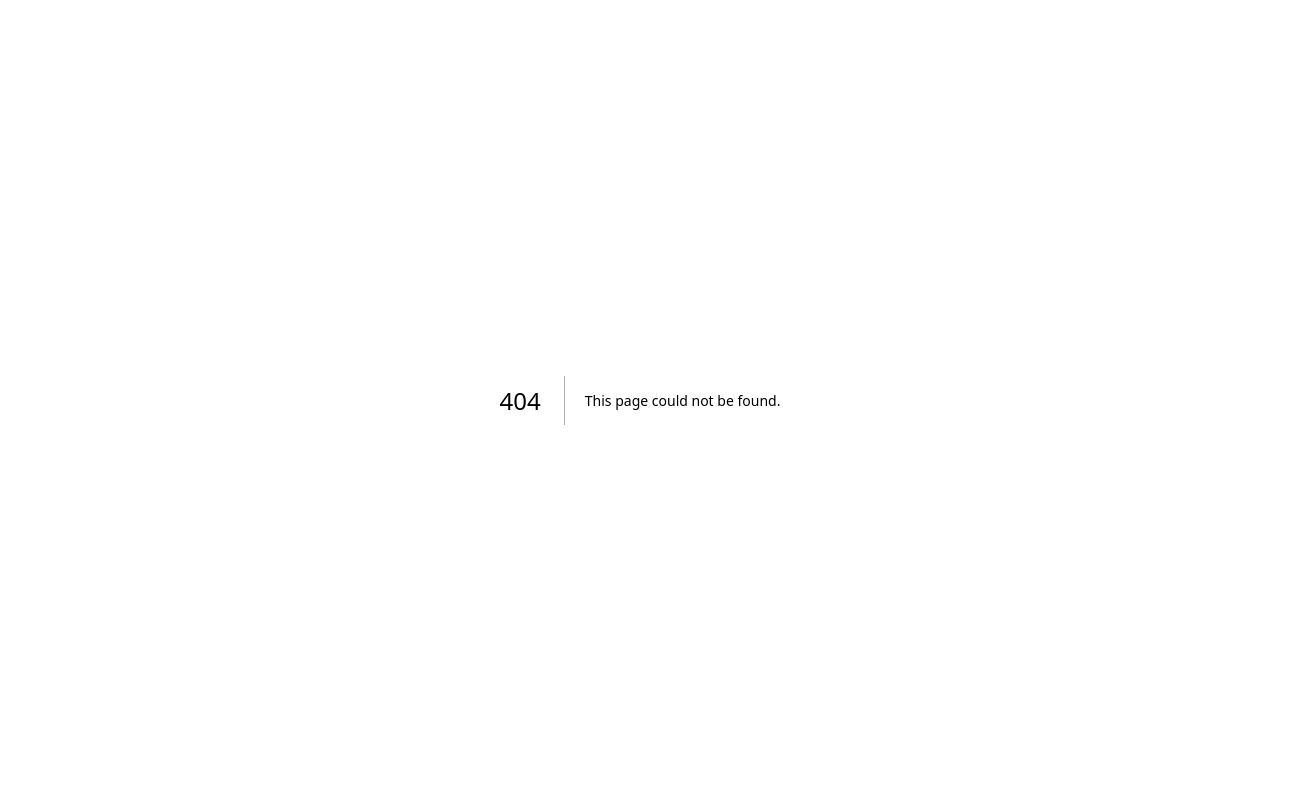
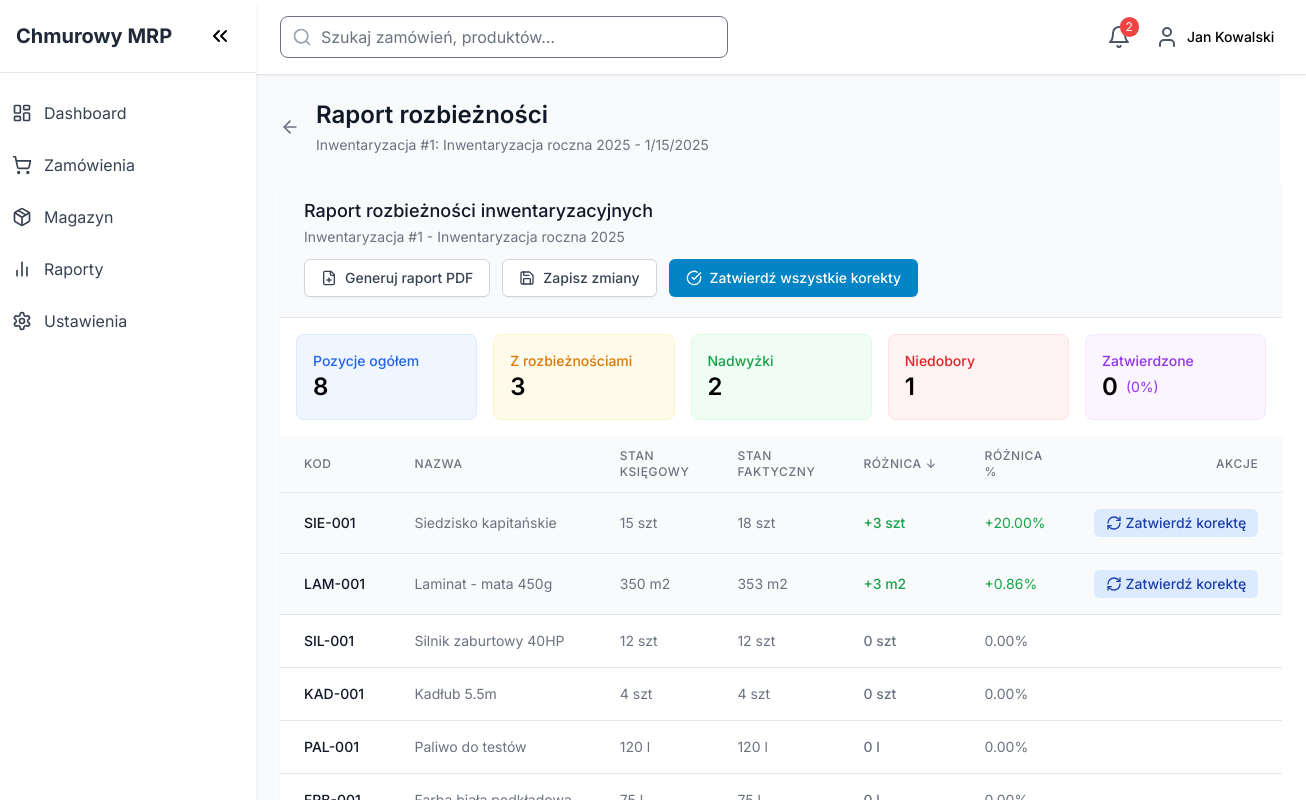
Before and after one commit to djmisieq/chmurowy-system-mrp, a Next.js app: page /inventory/inventory/1/discrepancy in a window 1280 px wide. Before the commit this address had no page. Shown: the whole page, 1306 px wide, since content can reach past the window. Built offline with nearby package versions, Linux system fonts and the light colour scheme.

Commit message:
Dodanie strony raportu rozbieżności inwentaryzacyjnych

```diff
--- /dev/null
+++ b/src/app/inventory/inventory/[id]/discrepancy/page.tsx
@@ -0,0 +1,203 @@
+"use client";
+
+import React, { useState, useEffect } from 'react';
+import { useParams, useRouter } from 'next/navigation';
+import Link from 'next/link';
+import { ArrowLeft, Save, FileText, CheckCircle } from 'lucide-react';
+import MainLayout from '../../../../../components/layout/MainLayout';
+import DiscrepancyReport from '../../../../../components/inventory/inventory/DiscrepancyReport';
+import { mockInventories, InventoryItem } from '../../../../../components/inventory/mockInventory';
+
+// Interfejs dla pozycji z rozbieżnością
+interface DiscrepancyItem extends InventoryItem {
+  bookQuantity: number;
+  actualQuantity: number;
+  difference: number;
+  differencePercent: number;
+  correctionApproved?: boolean;
+}
+
+const InventoryDiscrepancyPage = () => {
+  const params = useParams();
+  const router = useRouter();
+  const inventoryId = parseInt(params.id as string);
+
+  // Stan dla danych inwentaryzacji i rozbieżności
+  const [inventory, setInventory] = useState(mockInventories.find(inv => inv.id === inventoryId));
+  const [discrepancies, setDiscrepancies] = useState<DiscrepancyItem[]>([]);
+  const [isLoading, setIsLoading] = useState(true);
+
+  // Inicjalizacja danych
+  useEffect(() => {
+    if (!inventory) {
+      router.push('/inventory/inventory');
+      return;
+    }
+
+    // Symulacja ładowania danych z API
+    const loadData = () => {
+      setIsLoading(true);
+
+      // Symulacja opóźnienia odpowiedzi z serwera
+      setTimeout(() => {
+        // Generowanie danych testowych dla rozbieżności
+        // W rzeczywistej aplikacji, te dane pochodziłyby z API
+        const mockItems: InventoryItem[] = [
+          { id: 1, code: 'SIL-001', name: 'Silnik zaburtowy 40HP', category: 'Napęd', unit: 'szt', quantity: 12, minQuantity: 5, maxQuantity: 20, location: 'A-12-3' },
+          { id: 2, code: 'KAD-001', name: 'Kadłub 5.5m', category: 'Kadłuby', unit: 'szt', quantity: 4, minQuantity: 2, maxQuantity: 8, location: 'B-01-1' },
+          { id: 3, code: 'STE-002', name: 'Koło sterowe standard', category: 'Sterowanie', unit: 'szt', quantity: 25, minQuantity: 10, maxQuantity: 40, location: 'A-04-2' },
+          { id: 4, code: 'SIE-001', name: 'Siedzisko kapitańskie', category: 'Wyposażenie', unit: 'szt', quantity: 15, minQuantity: 5, maxQuantity: 25, location: 'C-07-4' },
+          { id: 5, code: 'PAL-001', name: 'Paliwo do testów', category: 'Materiały', unit: 'l', quantity: 120, minQuantity: 50, maxQuantity: 200, location: 'D-11-1' },
+          { id: 6, code: 'FRB-001', name: 'Farba biała podkładowa', category: 'Materiały', unit: 'l', quantity: 75, minQuantity: 30, maxQuantity: 100, location: 'D-02-3' },
+          { id: 7, code: 'LAM-001', name: 'Laminat - mata 450g', category: 'Materiały', unit: 'm2', quantity: 350, minQuantity: 100, maxQuantity: 500, location: 'D-03-1' },
+          { id: 8, code: 'ZYW-001', name: 'Żywica epoksydowa', category: 'Materiały', unit: 'kg', quantity: 180, minQuantity: 50, maxQuantity: 250, location: 'D-04-2' }
+        ];
+
+        // Generowanie danych o rozbieżnościach
+        const mockDiscrepancies: DiscrepancyItem[] = mockItems.map(item => {
+          // Losowe generowanie różnic (dla celów demonstracyjnych)
+          const variation = Math.random() > 0.6
+            ? Math.floor(Math.random() * 10) - 5  // Generuj różnicę między -5 a +5
+            : 0;  // Brak różnicy
+
+          const bookQuantity = item.quantity;
+          const actualQuantity = bookQuantity + variation;
+          const difference = actualQuantity - bookQuantity;
+          const differencePercent = bookQuantity !== 0
+            ? (difference / bookQuantity) * 100
+            : 0;
+
+          return {
+            ...item,
+            bookQuantity,
+            actualQuantity,
+            difference,
+            differencePercent,
+            correctionApproved: false
+          };
+        });
+
+        setDiscrepancies(mockDiscrepancies);
+        setIsLoading(false);
+      }, 500);
+    };
+
+    loadData();
+  }, [inventory, router]);
+
+  // Obsługa zatwierdzania pojedynczej korekty
+  const handleApproveCorrection = (itemId: number) => {
+    setDiscrepancies(prev =>
+      prev.map(item =>
+        item.id === itemId
+          ? { ...item, correctionApproved: true }
+          : item
+      )
+    );
+  };
+
+  // Obsługa zatwierdzania wszystkich korekt
+  const handleApproveAll = () => {
+    setDiscrepancies(prev =>
+      prev.map(item =>
+        item.difference !== 0
+          ? { ...item, correctionApproved: true }
+          : item
+      )
+    );
+  };
+
+  // Obsługa zapisu zmian
+  const handleSave = () => {
+    // W rzeczywistej aplikacji, tutaj byłoby wywołanie API
+    console.log('Zapisywanie korekt stanów magazynowych...');
+    alert('Korekty stanów magazynowych zostały zapisane');
+
+    // Po zapisie można by np. przekierować do szczegółów inwentaryzacji
+    router.push(`/inventory/inventory/${inventoryId}`);
+  };
+
+  // Obsługa generowania raportu PDF
+  const handleGenerateReport = () => {
+    // W rzeczywistej aplikacji, tutaj byłoby wywołanie API do generowania PDF
+    console.log('Generowanie raportu PDF...');
+    alert('Raport PDF został wygenerowany i jest dostępny do pobrania');
+  };
+
+  // Jeśli trwa ładowanie danych, wyświetl komunikat
+  if (isLoading) {
+    return (
+      <MainLayout>
+        <div className="flex justify-center items-center h-64">
+          <div className="text-center">
+            <div className="animate-spin rounded-full h-12 w-12 border-b-2 border-primary-500 mx-auto"></div>
+            <p className="mt-4 text-gray-500">Ładowanie danych raportu...</p>
+          </div>
+        </div>
+      </MainLayout>
+    );
+  }
+
+  // Jeśli nie znaleziono inwentaryzacji, przekieruj (obsłużone w useEffect)
+  if (!inventory) {
+    return null;
+  }
+
+  return (
+    <MainLayout>
+      {/* Nagłówek strony */}
+      <div className="mb-6 flex items-center">
+        <Link href={`/inventory/inventory/${inventoryId}`} className="mr-4 text-gray-500 hover:text-gray-700">
+          <ArrowLeft size={20} />
+        </Link>
+        <div>
+          <h2 className="text-2xl font-semibold text-gray-900">Raport rozbieżności</h2>
+          <p className="mt-1 text-sm text-gray-500">
+            Inwentaryzacja #{inventoryId}: {inventory.name} - {new Date(inventory.planDate).toLocaleDateString()}
+          </p>
+        </div>
+      </div>
+
+      {/* Raport rozbieżności */}
+      <DiscrepancyReport
+        inventory={inventory}
+        discrepancies={discrepancies}
+        onApproveCorrection={handleApproveCorrection}
+        onApproveAll={handleApproveAll}
+        onGenerateReport={handleGenerateReport}
+        onSave={handleSave}
+      />
+
+      {/* Pomocnicze przyciski nawigacyjne na dole strony */}
+      <div className="mt-6 flex justify-between">
+        <Link
+          href={`/inventory/inventory/${inventoryId}`}
+          className="inline-flex items-center px-4 py-2 border border-gray-300 shadow-sm text-sm font-medium rounded-md text-gray-700 bg-white hover:bg-gray-50 focus:outline-none focus:ring-2 focus:ring-offset-2 focus:ring-primary-500"
+        >
+          <ArrowLeft size={16} className="mr-2" />
+          Powrót do szczegółów
+        </Link>
+
+        <div className="flex space-x-3">
+          <button
+            onClick={handleGenerateReport}
+            className="inline-flex items-center px-4 py-2 border border-gray-300 shadow-sm text-sm font-medium rounded-md text-gray-700 bg-white hover:bg-gray-50 focus:outline-none focus:ring-2 focus:ring-offset-2 focus:ring-primary-500"
+          >
+            <FileText size={16} className="mr-2" />
+            Generuj raport PDF
+          </button>
+
+          <button
+            onClick={handleSave}
+            className="inline-flex items-center px-4 py-2 border border-transparent shadow-sm text-sm font-medium rounded-md text-white bg-primary-600 hover:bg-primary-700 focus:outline-none focus:ring-2 focus:ring-offset-2 focus:ring-primary-500"
+          >
+            <Save size={16} className="mr-2" />
+            Zapisz korekty
+          </button>
+        </div>
+      </div>
+    </MainLayout>
+  );
+};
+
+export default InventoryDiscrepancyPage;
```
